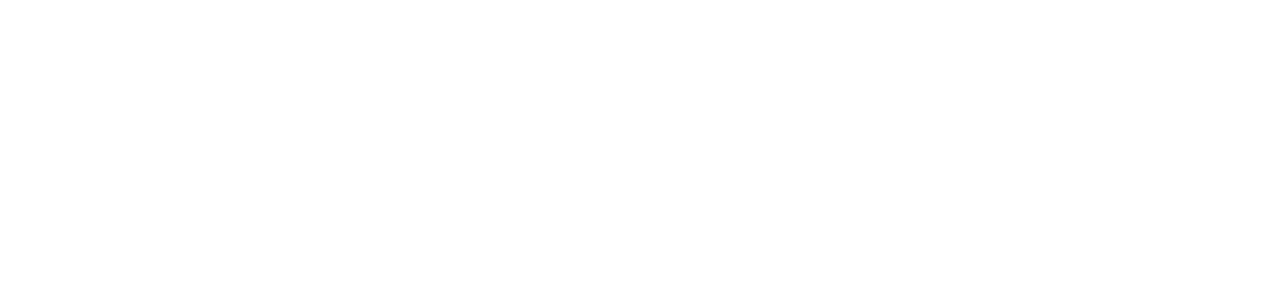
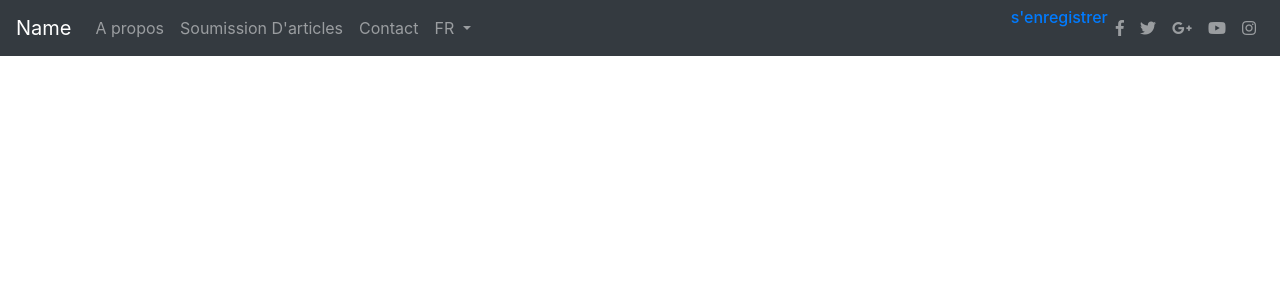
Before and after one commit to MahaZr/FrontBlog, an Angular app: page /nav in a window 1280 px wide. Before the commit this address led to /. Shown: the top 300 px of the page. Built offline with nearby package versions, Linux system fonts and the light colour scheme.

Commit message:
nav log reg auth

```diff
--- a/src/app/app-routing.module.ts
+++ b/src/app/app-routing.module.ts
@@ -3,16 +3,18 @@ import { Routes, RouterModule } from '@angular/router';
 import { ArticleComponent } from './article/article.component';
 import{RegisterComponent} from './register/register.component';
 import {LoginComponent} from './login/login.component';
+import { NavbarComponent } from './shared/userInterfaces/navbar/navbar.component';
 
 const routes: Routes = [
   { path: 'article', component: ArticleComponent },
   {path:'register', component: RegisterComponent },
-  {path: 'login', component: LoginComponent }
-  //{
-    //path: '**', redirectTo: 'article'
-    //path:'**' , redirectTo: 'register'
-    //path:'**', redirectTo: 'login'
-  //}
+  {path: 'login', component: LoginComponent },
+  {path:'nav',component:NavbarComponent}
+  // {
+  //   //path: '**', redirectTo: 'article'
+  //   //path:'**' , redirectTo: 'register'
+  //   path:'', redirectTo: 'login'
+  // }
 ];
 
 @NgModule({
@@ -20,4 +22,4 @@ const routes: Routes = [
   exports: [RouterModule]
 })
 export class AppRoutingModule { }
-export const routingComponents = [ArticleComponent, RegisterComponent, LoginComponent]
+export const routingComponents = [ArticleComponent, RegisterComponent, LoginComponent,NavbarComponent]
--- a/src/app/login/login.component.html
+++ b/src/app/login/login.component.html
@@ -1,12 +1,13 @@
 <!-- Large modal -->
-<button type="button" class="btn btn-primary" data-toggle="modal" data-target=".bd-example-modal-lg">Large modal</button>
+
+<!-- <button type="button" class="btn btn-primary" data-toggle="modal" data-target=".bd-example-modal-lg">Large modal</button> -->
 
 <div class="modal fade bd-example-modal-lg" tabindex="-1" role="dialog" aria-labelledby="myLargeModalLabel" aria-hidden="true">
   <div class="modal-dialog modal-lg">
     <div class="modal-content">
       <!--formulaire-->
 
-      <Form (ngSubmit)="loginUser()">
+      <Form >
         <div class="form-group">
           <label for="exampleInputEmail1">Email address</label>
           <input type="email" [(ngModel)]='mail' class="form-control" id="exampleInputEmail1" aria-describedby="emailHelp"
@@ -17,13 +18,13 @@
           <label for="exampleInputPassword1">Password</label>
           <input type="password" [(ngModel)]='pwd' class="form-control" id="exampleInputPassword1" placeholder="Password">
         </div>
-        <button type="submit" class="btn btn-primary">Submit</button>
+        <button type="button" class="btn btn-primary" (click)="loginUser()">Submit</button>
       </Form>
 
 
 
       <!---->
-      ...
+
     </div>
   </div>
 </div>
--- a/src/app/login/login.component.ts
+++ b/src/app/login/login.component.ts
@@ -24,7 +24,8 @@ export class LoginComponent implements OnInit {
     };
     console.log(user);
     this.logUser.ApiLogin(user).subscribe(file=>{
-          console.log(file.json());
+           this.new=file.json();
+          console.log(this.new);
       })
 }
 
--- a/src/app/register/register.component.html
+++ b/src/app/register/register.component.html
@@ -1,5 +1,5 @@
 <!-- Large modal -->
-<button type="button" class="btn btn-primary" data-toggle="modal" data-target=".bd-example-modal-lg">Large modal</button>
+ <button type="button" class="btn btn-primary" data-toggle="modal" data-target=".bd-example-modal-lg">S'ENREGISTRER</button>
 
 <div class="modal fade bd-example-modal-lg" tabindex="-1" role="dialog" aria-labelledby="myLargeModalLabel" aria-hidden="true">
   <div class="modal-dialog modal-lg">
@@ -29,13 +29,13 @@
           <input type="checkbox" class="form-check-input" id="exampleCheck1">
           <label class="form-check-label" for="exampleCheck1">Check me out</label>
         </div>
-        <button type="submit" class="btn btn-primary" (click)="registerUser()">Submit</button>
+        <button type="button" class="btn btn-primary" (click)="registerUser()">Submit</button>
       </Form>
 
 
 
       <!---->
-      ...
+
     </div>
   </div>
 </div>
--- a/src/app/shared/services/login.service.ts
+++ b/src/app/shared/services/login.service.ts
@@ -8,6 +8,6 @@ export class LoginService {
 
   constructor(private http: Http) { }
   public ApiLogin(user){
-    return this.http.post('http://localhost:3001/login/login', user)
+    return this.http.post('http://localhost:3001/auth/login', user);
   }
 }
--- a/src/app/shared/userInterfaces/navbar/navbar.component.html
+++ b/src/app/shared/userInterfaces/navbar/navbar.component.html
@@ -1,3 +1,69 @@
-<p>
-  navbar works!
-</p>
+<!-- Navigation -->
+<nav class="navbar navbar-expand-lg navbar-dark bg-dark">
+  <a class="navbar-brand" href="#">Name</a>
+  <button class="navbar-toggler" type="button" data-toggle="collapse" data-target="#navbarSupportedContent" aria-controls="navbarSupportedContent"
+    aria-expanded="false" aria-label="Toggle navigation">
+    <span class="navbar-toggler-icon"></span>
+  </button>
+
+  <div class="collapse navbar-collapse" id="navbarSupportedContent">
+    <ul class="navbar-nav mr-auto">
+      <li class="nav-item">
+        <a class="nav-link" href="#">A propos
+          <span class="sr-only">(current)</span>
+        </a>
+      </li>
+      <li class="nav-item">
+          <a class="nav-link" href="#">Soumission D'articles</a>
+        </li>
+      <li class="nav-item">
+        <a class="nav-link" href="#">Contact</a>
+      </li>
+      <li class="nav-item dropdown">
+        <a class="nav-link dropdown-toggle" href="#" id="navbarDropdown" role="button" data-toggle="dropdown" aria-haspopup="true"
+          aria-expanded="false">
+          FR
+        </a>
+        <div class="dropdown-menu" aria-labelledby="navbarDropdown">
+          <a class="dropdown-item" href="#">EN</a>
+          <div class="dropdown-divider"></div>
+          <a class="dropdown-item" href="#">AR</a>
+        </div>
+      </li>
+    </ul>
+    <ul class="navbar-nav ml-auto">
+      <li class="nav-item">
+
+
+            <h6 class="button"><a routerLink="/register" routerLinkActive="active" >s'enregistrer</a></h6>
+
+      </li>
+      <li class="nav-item">
+        <a class="nav-link" href="#">
+          <i class="fab fa-facebook-f"></i>
+        </a>
+      </li>
+      <li class="nav-item">
+        <a class="nav-link" href="#">
+          <i class="fab fa-twitter"></i>
+        </a>
+      </li>
+      <li class="nav-item">
+        <a class="nav-link" href="#">
+          <i class="fab fa-google-plus-g"></i>
+        </a>
+      </li>
+      <li class="nav-item">
+        <a class="nav-link" href="#">
+          <i class="fab fa-youtube"></i>
+        </a>
+      </li>
+      <li class="nav-item">
+        <a class="nav-link" href="#">
+          <i class="fab fa-instagram"></i>
+        </a>
+
+
+    </ul>
+  </div>
+</nav>
```
